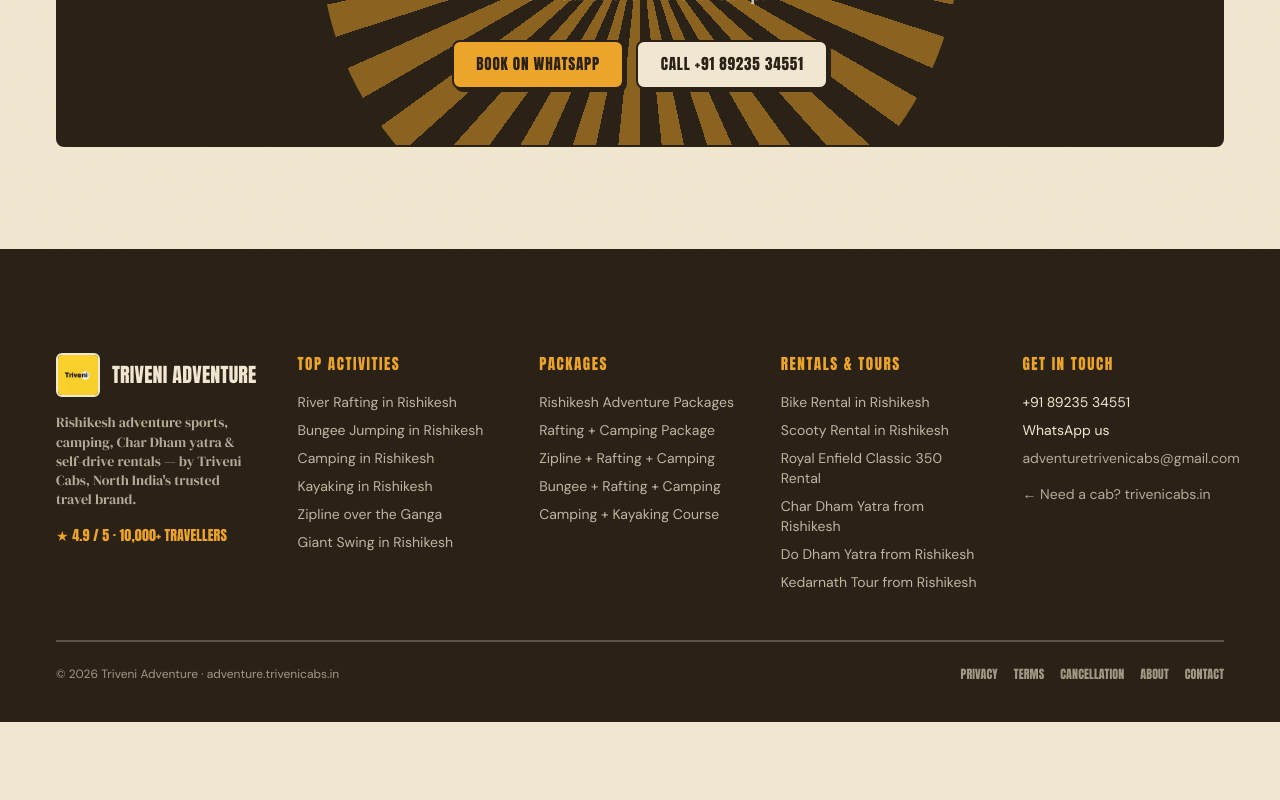
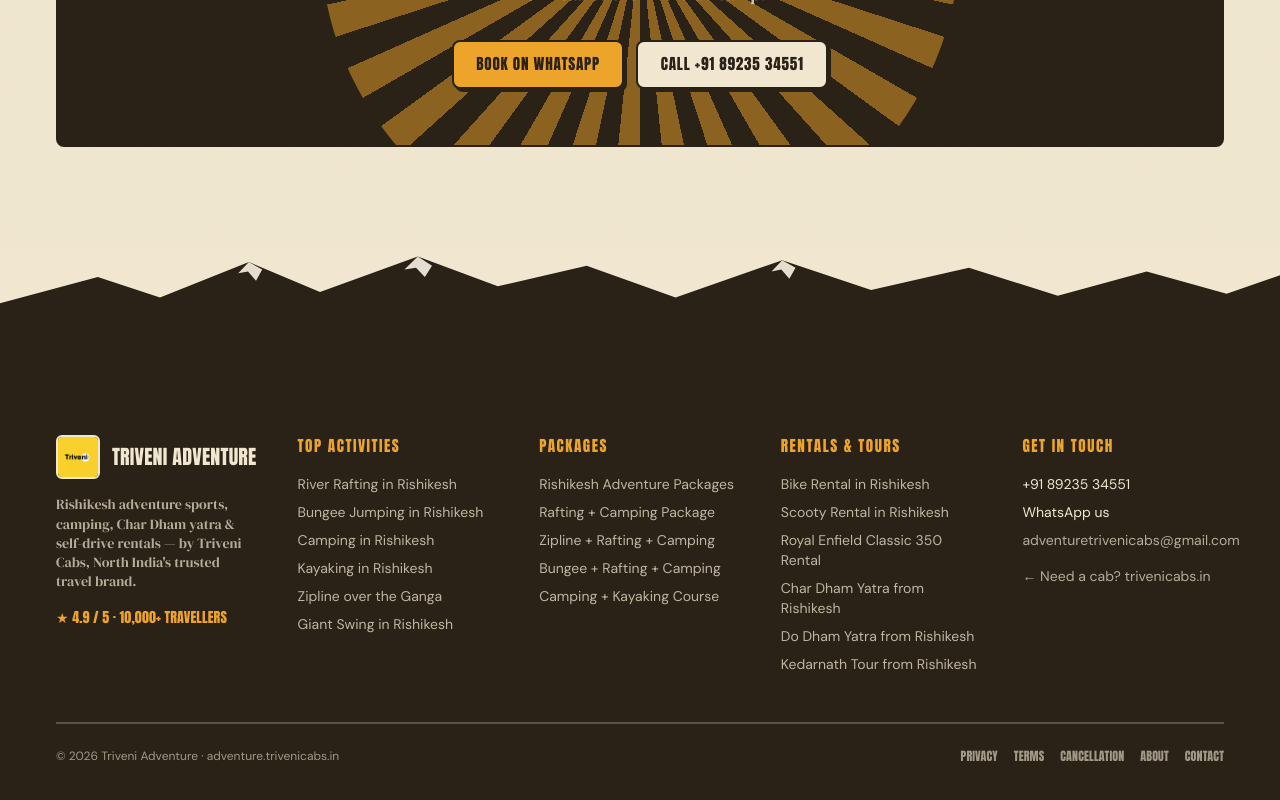
Before and after one commit to Trivenicabs/adventure_trivenicabs, a Next.js app: page /about-us in a window 1280 px wide. Shown: the part 1294-2094 px from the top of the page. Before the commit the page ends 2016 px from the top, so only its background shows below. Built offline with nearby package versions, Linux system fonts and the light colour scheme.

Commit message:
More adventurous: mountain-range dividers, contour texture, vintage script accent, hero script kicker

```diff
--- a/src/app/layout.tsx
+++ b/src/app/layout.tsx
@@ -1,5 +1,5 @@
 import type { Metadata } from "next";
-import { Anton, DM_Serif_Display, DM_Sans } from "next/font/google";
+import { Anton, DM_Serif_Display, DM_Sans, Caveat } from "next/font/google";
 import "./globals.css";
 import { site } from "@/lib/site";
 import Nav from "@/components/Nav";
@@ -21,6 +21,12 @@
 const dmSans = DM_Sans({
   subsets: ["latin"],
   variable: "--font-dmsans",
+  display: "swap",
+});
+const caveat = Caveat({
+  weight: ["600", "700"],
+  subsets: ["latin"],
+  variable: "--font-script",
   display: "swap",
 });
 
@@ -47,7 +53,7 @@
   return (
     <html
       lang="en"
-      className={`${anton.variable} ${dmSerif.variable} ${dmSans.variable} h-full antialiased`}
+      className={`${anton.variable} ${dmSerif.variable} ${dmSans.variable} ${caveat.variable} h-full antialiased`}
     >
       <body className="min-h-full flex flex-col font-sans">
         <div className="grain-overlay" aria-hidden />
--- a/src/app/page.tsx
+++ b/src/app/page.tsx
@@ -219,7 +219,7 @@
       </section>
 
       {/* why triveni */}
-      <section className="border-y-2 border-ink bg-paper-2 section-pad">
+      <section className="contour border-y-2 border-ink bg-paper-2 section-pad">
         <div className="container-x">
           <SectionHeading align="center" eyebrow="Why Triveni" title={<>Trusted on the road. <span className="text-rust">Now on the river.</span></>} />
           <div className="mt-10 grid gap-5 sm:grid-cols-2 lg:grid-cols-4">
--- /dev/null
+++ b/src/components/Divider.tsx
@@ -0,0 +1,43 @@
+// Decorative mountain-range silhouette divider between sections.
+export default function Divider({
+  color = "ink",
+  bg = "paper",
+  flip = false,
+}: {
+  color?: "ink" | "forest" | "rust" | "paper";
+  bg?: "paper" | "paper2" | "cream" | "ink";
+  flip?: boolean;
+}) {
+  const fills: Record<string, string> = {
+    ink: "var(--color-ink)",
+    forest: "var(--color-forest)",
+    rust: "var(--color-rust)",
+    paper: "var(--color-paper)",
+  };
+  const bgs: Record<string, string> = {
+    paper: "var(--color-paper)",
+    paper2: "var(--color-paper-2)",
+    cream: "var(--color-cream)",
+    ink: "var(--color-ink)",
+  };
+  return (
+    <div
+      aria-hidden
+      className="relative w-full overflow-hidden leading-[0]"
+      style={{ background: bgs[bg], transform: flip ? "scaleY(-1)" : undefined }}
+    >
+      <svg viewBox="0 0 1440 90" preserveAspectRatio="none" className="block h-[64px] w-full sm:h-[84px]">
+        <path
+          fill={fills[color]}
+          d="M0,90 L0,58 L110,30 L180,52 L280,14 L360,46 L470,8 L560,40 L660,18 L760,52 L880,12 L980,44 L1090,20 L1190,50 L1290,24 L1380,48 L1440,28 L1440,90 Z"
+        />
+        {/* snow caps */}
+        <g fill="var(--color-cream)" opacity="0.9">
+          <path d="M470,8 L455,22 L468,20 L478,30 L486,18 Z" />
+          <path d="M280,14 L268,26 L279,24 L288,34 L295,22 Z" />
+          <path d="M880,12 L868,24 L879,22 L888,32 L895,20 Z" />
+        </g>
+      </svg>
+    </div>
+  );
+}
--- a/src/components/Footer.tsx
+++ b/src/components/Footer.tsx
@@ -1,5 +1,6 @@
 import Link from "next/link";
 import Image from "next/image";
+import Divider from "./Divider";
 import { site, waLink, telLink } from "@/lib/site";
 import { activities, packages, rentals, yatra } from "@/lib/data";
 
@@ -8,7 +9,9 @@
 
 export default function Footer() {
   return (
-    <footer className="border-t-2 border-ink bg-ink text-paper">
+    <>
+    <Divider color="ink" bg="paper" />
+    <footer className="bg-ink text-paper">
       <div className="container-x section-pad !pb-10">
         <div className="grid gap-10 md:grid-cols-2 lg:grid-cols-5">
           <div className="lg:col-span-1">
@@ -57,6 +60,7 @@
         </div>
       </div>
     </footer>
+    </>
   );
 }
 
--- a/src/components/Hero.tsx
+++ b/src/components/Hero.tsx
@@ -27,11 +27,20 @@
             Est. Rishikesh · India&apos;s Adventure Capital
           </motion.span>
 
+          <motion.p
+            initial={{ opacity: 0, rotate: -4 }}
+            animate={{ opacity: 1, rotate: -3 }}
+            transition={{ duration: 0.6, delay: 0.1 }}
+            className="mt-3 inline-block font-script text-[1.9rem] leading-none text-teal"
+          >
+            Welcome, thrill-seeker —
+          </motion.p>
+
           <motion.h1
             initial={{ opacity: 0, y: 18 }}
             animate={{ opacity: 1, y: 0 }}
             transition={{ duration: 0.7, delay: 0.05, ease }}
-            className="mt-5 font-display text-[clamp(2.9rem,8.5vw,6rem)] text-ink"
+            className="font-display text-[clamp(2.9rem,8.5vw,6rem)] text-ink"
           >
             Chase the{" "}
             <span className="text-rust">thrill</span>
```
Also changed, not shown: src/app/globals.css (+45 -0 lines).
